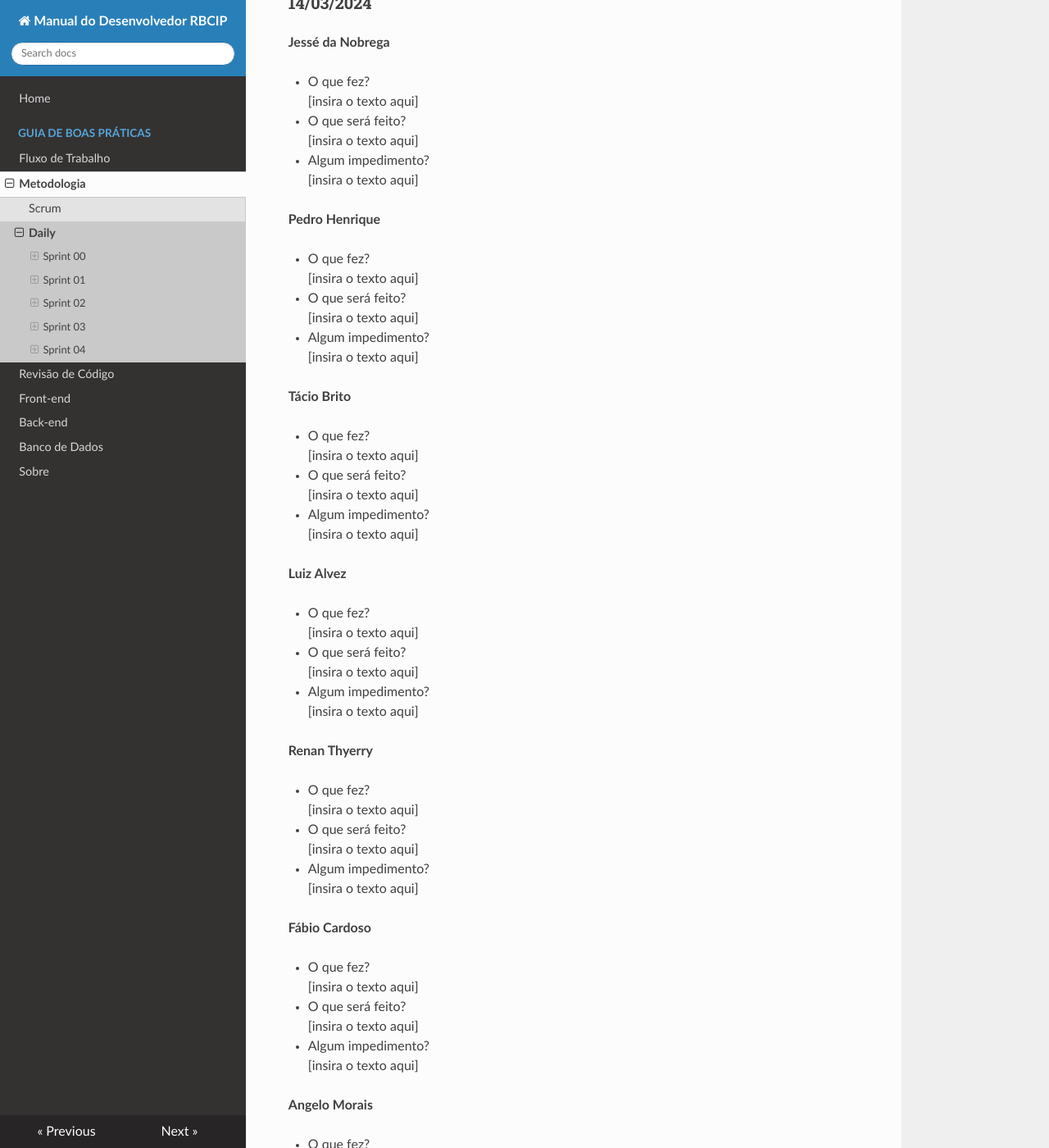
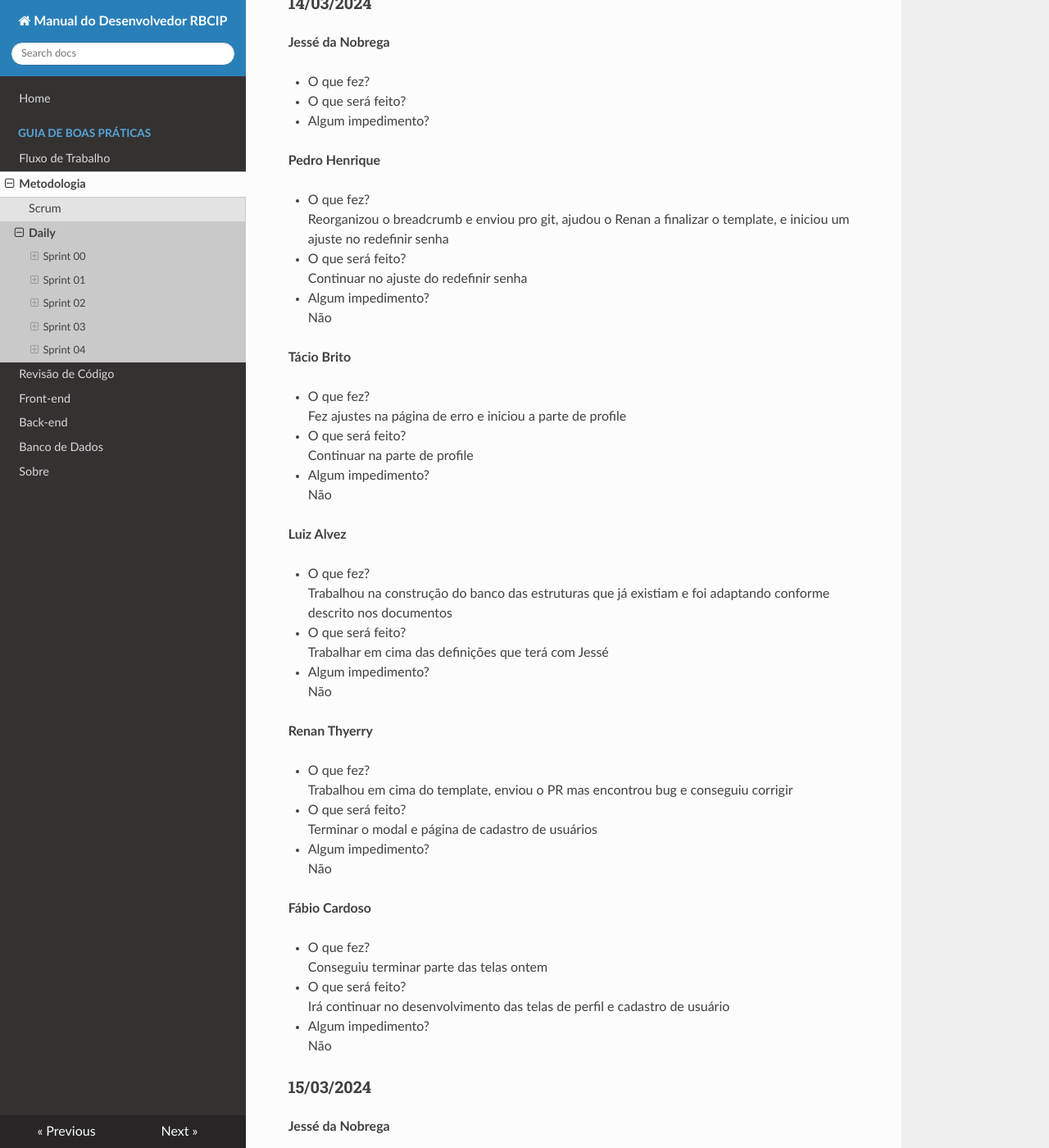
Before and after one commit to jesseazevedo/ManualDesenvolvimento, an MkDocs documentation site: the page built from docs/scrum/daily.md, in a window 1280 px wide and 1400 px high, scrolled down 19218 px. Shown: the whole window at 82% size. Built offline with MkDocs 1.6.1, drawn with Linux system fonts in a browser that asks for light colours; nearby versions of some CDN libraries; some of the changed text lies outside the part shown.

Commit message:
daily 14/03/2024 e atualização planning poker

```diff
--- a/docs/scrum/daily.md
+++ b/docs/scrum/daily.md
@@ -768,65 +768,56 @@ Não
 **Jessé da Nobrega**
 
 * O que fez?
-[insira o texto aqui]
-* O que será feito?
-[insira o texto aqui]
-* Algum impedimento?
-[insira o texto aqui]
-
-**Pedro Henrique**
-
-* O que fez?
-[insira o texto aqui]
-* O que será feito?
-[insira o texto aqui]
-* Algum impedimento?
-[insira o texto aqui]
-
-**Tácio Brito**
-
-* O que fez?
-[insira o texto aqui]
-* O que será feito?
-[insira o texto aqui]
-* Algum impedimento?
-[insira o texto aqui]
-
-**Luiz Alvez**
-
-* O que fez?
-[insira o texto aqui]
-* O que será feito?
-[insira o texto aqui]
-* Algum impedimento?
-[insira o texto aqui]
-
-**Renan Thyerry**
-
-* O que fez?
-[insira o texto aqui]
-* O que será feito?
-[insira o texto aqui]
-* Algum impedimento?
-[insira o texto aqui]
-
-**Fábio Cardoso**
-
-* O que fez?
-[insira o texto aqui]
-* O que será feito?
-[insira o texto aqui]
-* Algum impedimento?
-[insira o texto aqui]
-
-**Angelo Morais**
-
-* O que fez?
-[insira o texto aqui]
-* O que será feito?
-[insira o texto aqui]
-* Algum impedimento?
-[insira o texto aqui]
+
+* O que será feito?
+
+* Algum impedimento?
+
+
+**Pedro Henrique**
+
+* O que fez?
+Reorganizou o breadcrumb e enviou pro git, ajudou o Renan a finalizar o template, e iniciou um ajuste no redefinir senha
+* O que será feito?
+Continuar no ajuste do redefinir senha
+* Algum impedimento?
+Não
+
+**Tácio Brito**
+
+* O que fez?
+Fez ajustes na página de erro e iniciou a parte de profile
+* O que será feito?
+Continuar na parte de profile
+* Algum impedimento?
+Não
+
+**Luiz Alvez**
+
+* O que fez?
+Trabalhou na construção do banco das estruturas que já existiam e foi adaptando conforme descrito nos documentos
+* O que será feito?
+Trabalhar em cima das definições que terá com Jessé
+* Algum impedimento?
+Não
+
+**Renan Thyerry**
+
+* O que fez?
+Trabalhou em cima do template, enviou o PR mas encontrou bug e conseguiu corrigir
+* O que será feito?
+Terminar o modal e página de cadastro de usuários
+* Algum impedimento?
+Não
+
+**Fábio Cardoso**
+
+* O que fez?
+Conseguiu terminar parte das telas ontem
+* O que será feito?
+Irá continuar no desenvolvimento das telas de perfil e cadastro de usuário
+* Algum impedimento?
+ Não
 
 ### 15/03/2024
 
```
Also changed, not shown: docs/scrum/index.md (+6 -0 lines), site/index.html, site/scrum/daily/index.html, site/scrum/index.html, site/search/search_index.json, 1 other file.
